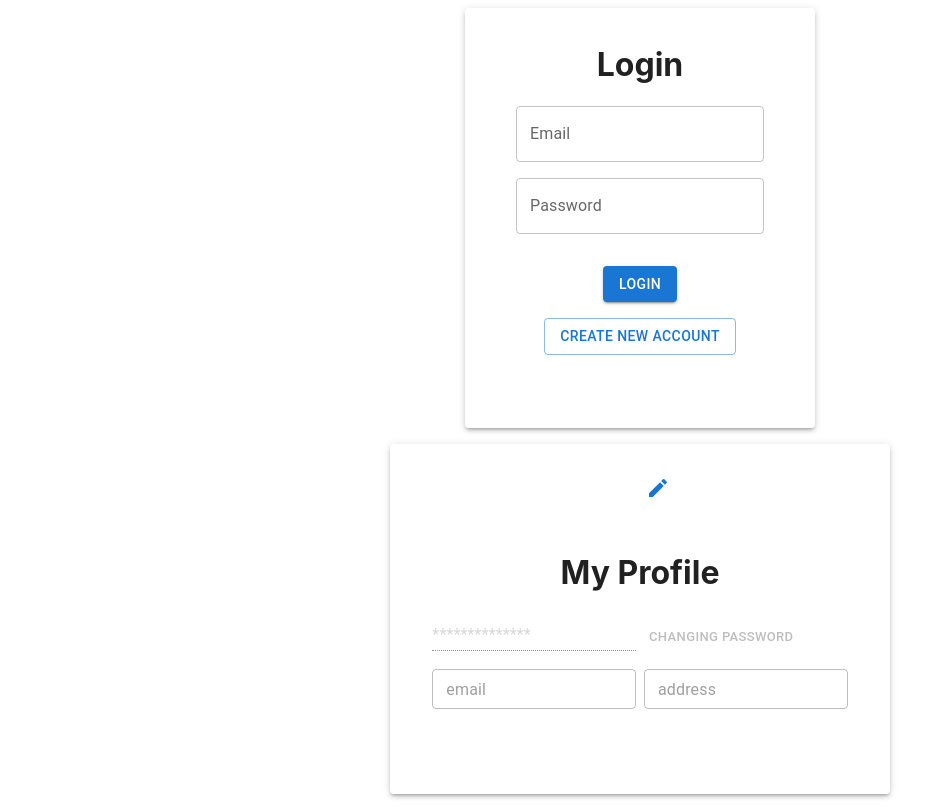
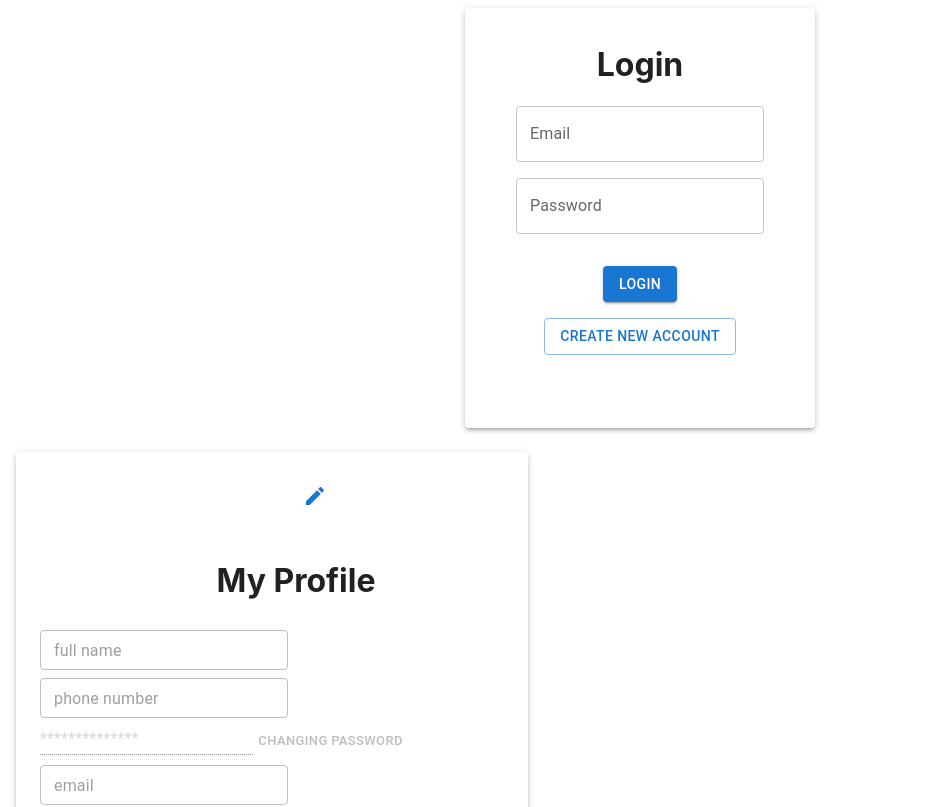
Before and after one commit to ayabryl/WebProgramming, a React (Create React App) app in the folder ui/: page /profile in a window 1280 px wide. Shown: the top 807 px of the page, without its empty margins (0-941 px from the left). Built offline with nearby package versions, Linux system fonts and the light colour scheme.

Commit message:
Update UserProfile.js

```diff
--- a/ui/src/components/profile/UserProfile.js
+++ b/ui/src/components/profile/UserProfile.js
@@ -27,14 +27,19 @@ const UserProfile = (props) => {
   const email = Cookies.get("email");
 
   const [address, setAddress] = React.useState("");
+  const [name, setName] = React.useState("");
+  const [phone, setPhone] = React.useState("");
 
-  const fetchData = async () => {
+  const fetchData = () => {
     // const response = await axios.get('/api/user');
     // setAddress(response.data);
     setAddress("SAGI");
+    setName("sagi");
+    setPhone("05468188");
   };
 
   useEffect(() => {
+    console.log("Fetching data...");
     fetchData();
   }, []);
 
@@ -58,16 +63,16 @@ const UserProfile = (props) => {
         sx={{
           display: "flex",
           "& > :not(style)": {
-            m: 1,
-            width: 500,
-            height: 350,
+            m: 2,
+            width: "40%",
+            height: "110%",
           },
         }}
       >
         <Toaster position="top-center" reverseOrder={false} />
         <Paper elevation={3}>
           <Grid
-            sx={{ mt: 2 }}
+            sx={{ mt: 2, ml: 2 }}
             container
             justifyContent="center"
             rowSpacing={1}
@@ -88,6 +93,42 @@ const UserProfile = (props) => {
             <Grid item xs={12}>
               <StyledH1> My Profile</StyledH1>
             </Grid>
+
+            <Grid item xs={12}>
+              <TextField
+                disabled={!edit}
+                id="name"
+                label="full name"
+                defaultValue={name}
+                onChange={(event) => {
+                  setName(event.target.value);
+                }}
+                variant="outlined"
+                size="small"
+              />
+            </Grid>
+
+            <Grid item xs={12}>
+              <TextField
+                disabled={!edit}
+                id="phone"
+                label="phone number"
+                defaultValue={phone}
+                onChange={(event) => {
+                  setPhone(event.target.value);
+                }}
+                variant="outlined"
+                size="small"
+              />
+            </Grid>
+
+            <Grid
+              container
+              item
+              xs={12}
+              alignItems="flex-start"
+              justifyContent="flex-start"
+            >
               <Grid item xs={5}>
                 <Input size="small" disabled placeholder="**************" />
               </Grid>
@@ -99,7 +140,8 @@ const UserProfile = (props) => {
               <Grid item xs={12}>
                 <PasswordDialog open={open} handleClose={handleClose} />
               </Grid>
-            <Grid item xs={5}>
+            </Grid>
+            <Grid item xs={12}>
               <TextField
                 disabled
                 id="email"
@@ -109,7 +151,7 @@ const UserProfile = (props) => {
                 size="small"
               />
             </Grid>
-            <Grid item xs={5}>
+            <Grid item xs={12}>
               <TextField
                 disabled={!edit}
                 id="address"
@@ -126,7 +168,7 @@ const UserProfile = (props) => {
             <Grid
               item
               xs={12}
-              sx={{ mt: 3, display: "flex", justifyContent: "center" }}
+              sx={{ mb: 2, mt: 3, display: "flex", justifyContent: "center" }}
             >
               {edit ? (
                 <Button
@@ -138,7 +180,11 @@ const UserProfile = (props) => {
                   Update
                 </Button>
               ) : (
-                <Grid item xs={12} sx={{ mb: 2, justifyContent: "center" }} />
+                <Grid
+                  item
+                  xs={12}
+                  sx={{ mb: 2, mt: 3, justifyContent: "center" }}
+                />
               )}
             </Grid>
           </Grid>
```
Lines whose indentation alone changed are shown as unchanged.
